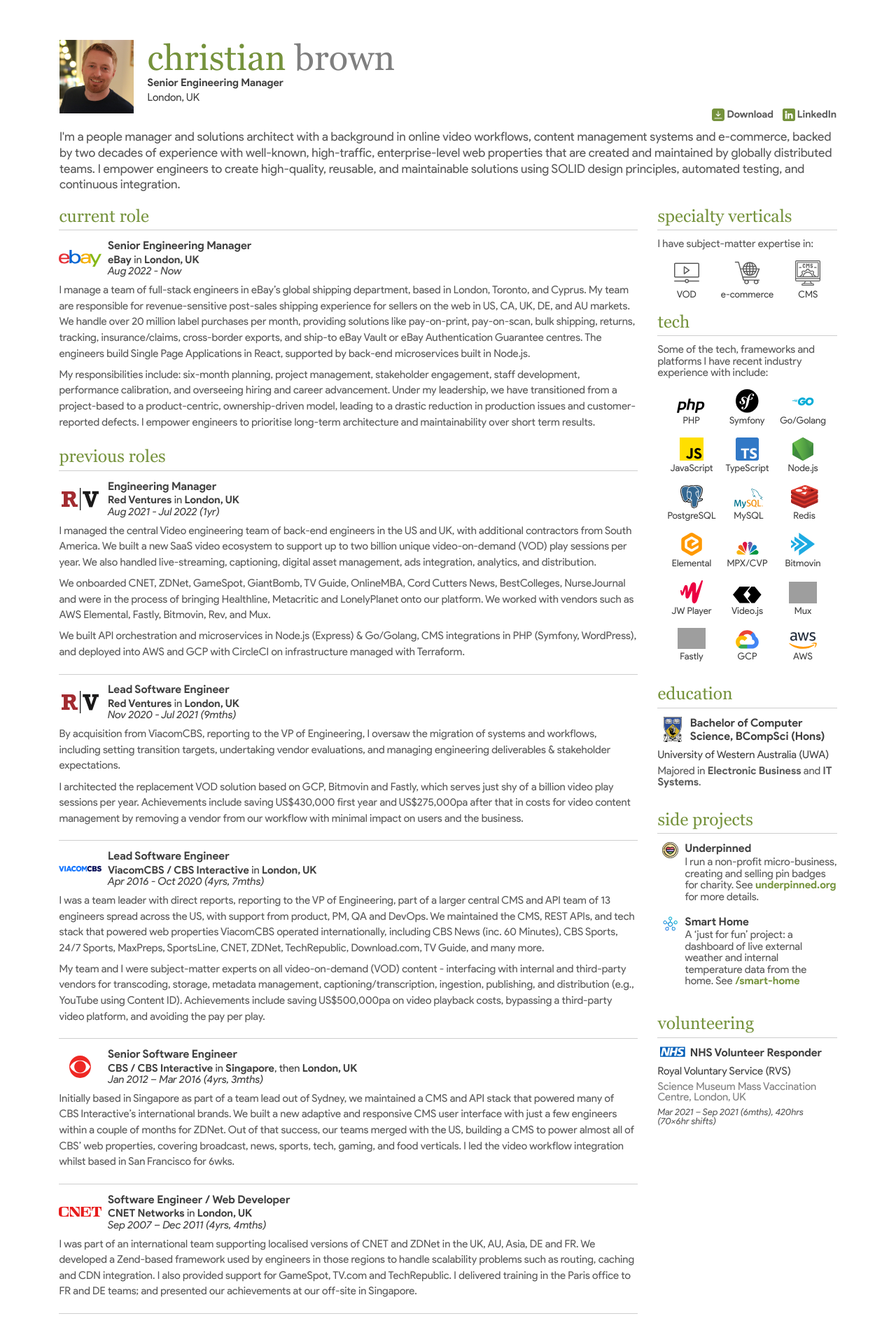
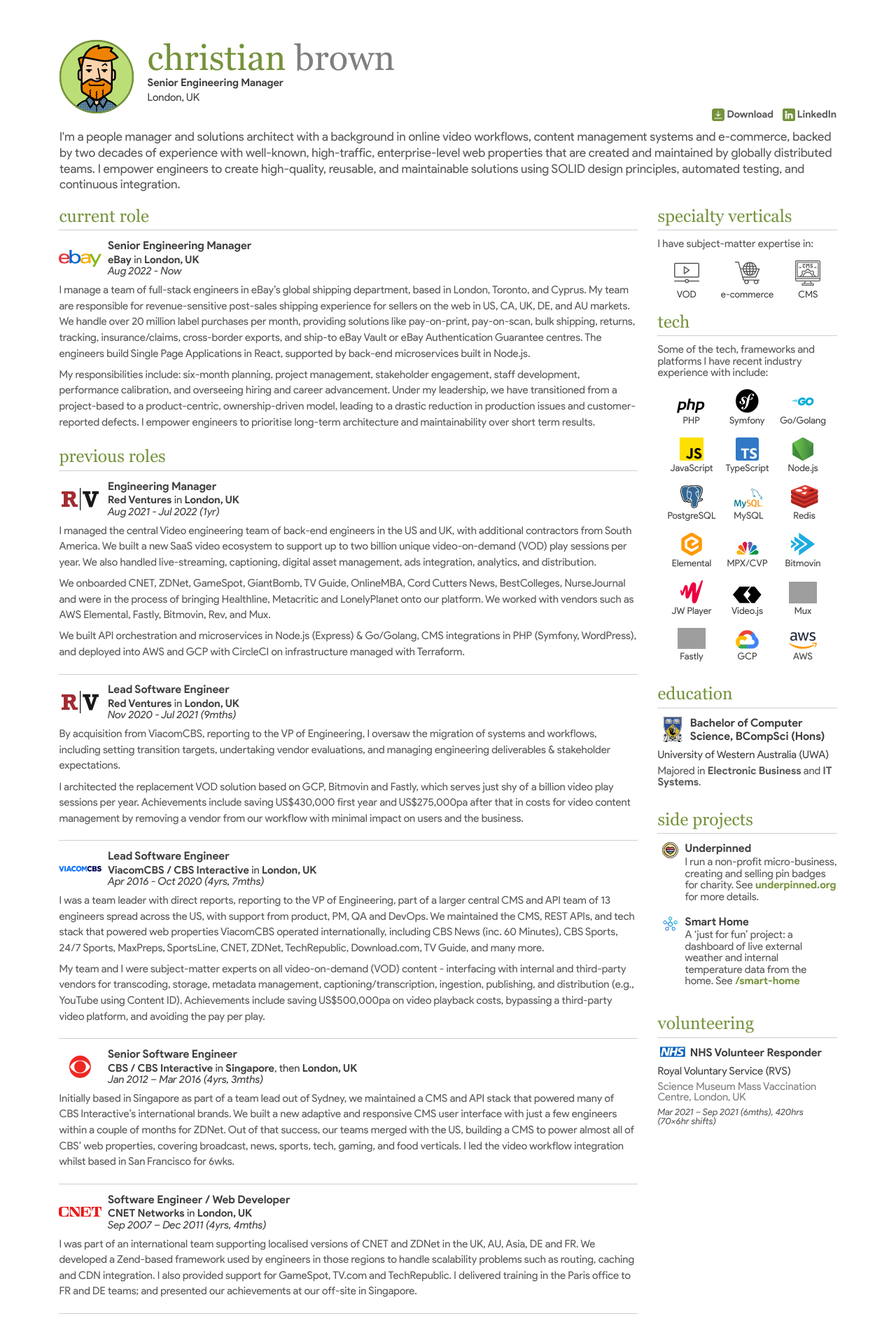
Before and after one commit to christianjbrown/christianbrown.uk, a Jekyll site: the page built from index.html, in a window 1280 px wide. Shown: the top 1890 px of the page at 70% size. Built offline with Jekyll 4.4.1, drawn with Linux system fonts in a browser that asks for light colours; grey boxes are pictures that could not be loaded.

Commit message:
Revert header avatar image back to avatar.svg

```diff
--- a/_includes/global-header.html
+++ b/_includes/global-header.html
@@ -1,6 +1,6 @@
 <div class="header-avatar">
                     <div class="header-avatar-border">
-                        <a href="/" title="Christian Brown homepage"><img src="/assets/images/avatar.jpg" alt="{{ site.site_image_name }}"></a>
+                        <a href="/" title="Christian Brown homepage"><img src="/assets/images/avatar.svg" alt="{{ site.site_image_name }}"></a>
                     </div>
                 </div>
                 <div class="header-data">
```
